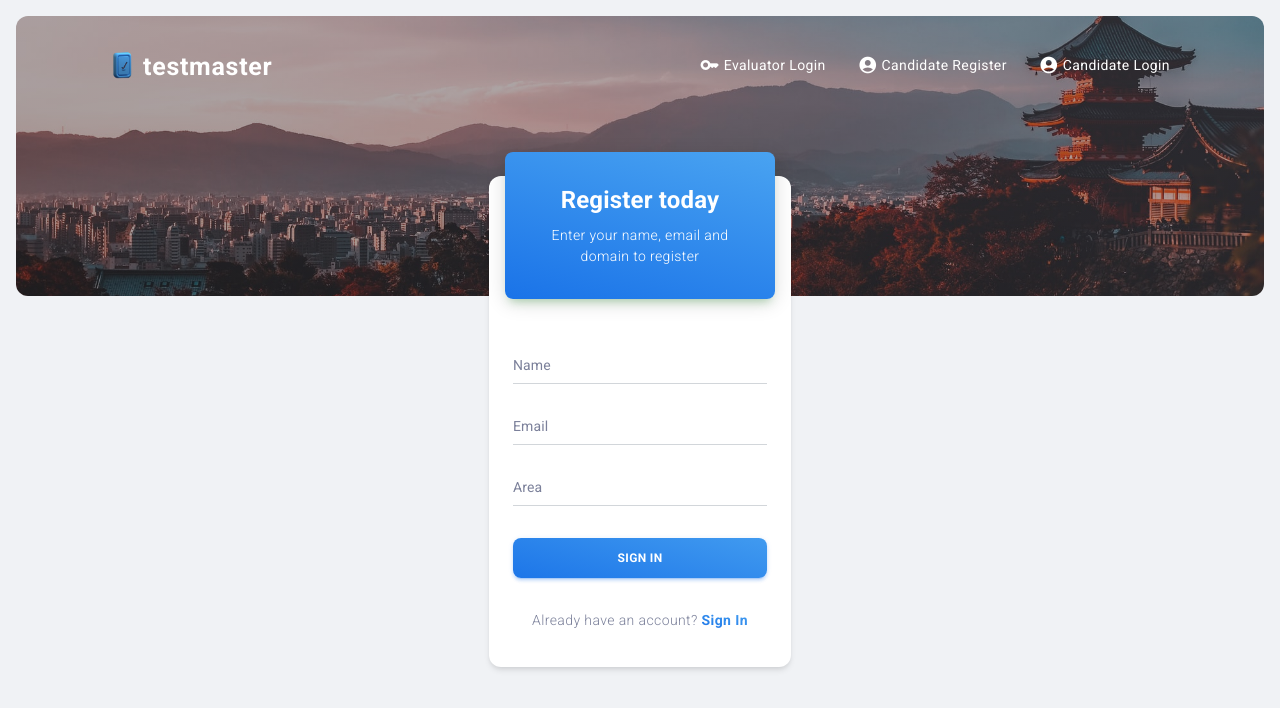
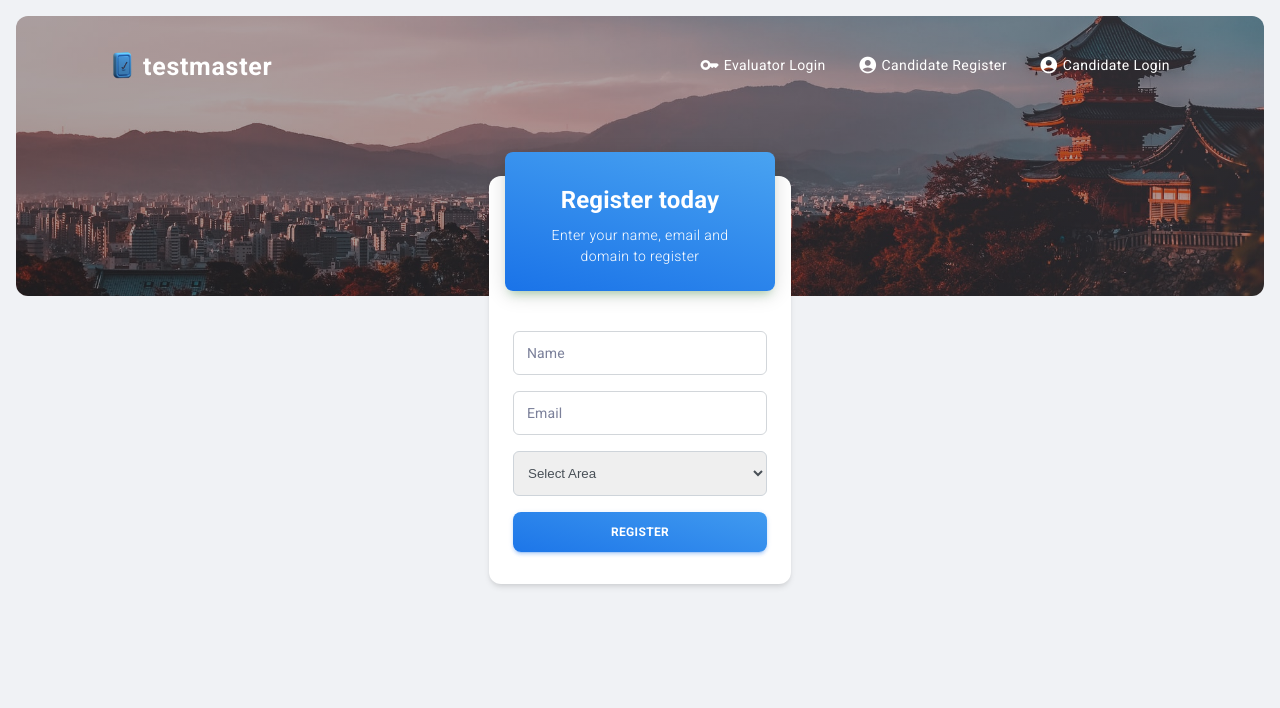
Before and after one commit to tirumalarowthu/OTES_latest, a React (Create React App) app in the folder material-react-app/: page /auth/register in a window 1280 px wide. Shown: the top 708 px of the page. Built offline with nearby package versions, Linux system fonts and the light colour scheme.

Commit message:
Candidate Register Module

```diff
--- a/material-react-app/src/auth/forgot-password/index.js
+++ b/material-react-app/src/auth/forgot-password/index.js
@@ -49,12 +49,16 @@ function ForgotPassword() {
 
     try {
       const response = await axios.post(`${process.env.REACT_APP_API_URL}/user/otp/send/${input.email}`)
-      if (response.status === 200 && response.data.gen_otp.length===6) {
+      console.log(response)
+      if (response.status === 200 &&response.data&&response.data.gen_otp && response.data.gen_otp.length===6) {
         console.log(response)
         localStorage.setItem('otp', response.data.gen_otp)
         localStorage.setItem('userEmail',input.email)
         setNotification(true);
         navigate("/auth/verify-OTP")
+      }else{
+        setLoading(false)
+        setError({ err: true, textError: "Something went wrong!" });
       }
 
       setError({ err: false, textError: "" });
--- a/material-react-app/src/auth/login/index.js
+++ b/material-react-app/src/auth/login/index.js
@@ -172,7 +172,7 @@ function Login() {
                 error={errors.passwordError}
               />
             </MDBox>
-            <MDBox display="flex" alignItems="center" ml={-1}>
+            {/* <MDBox display="flex" alignItems="center" ml={-1}>
               <Switch checked={rememberMe} onChange={handleSetRememberMe} />
               <MDTypography
                 variant="button"
@@ -183,7 +183,7 @@ function Login() {
               >
                 &nbsp;&nbsp;Remember me
               </MDTypography>
-            </MDBox>
+            </MDBox> */}
             <MDBox mt={4} mb={1}>
               <MDButton variant="gradient" color="info" fullWidth type="submit">
                 sign in
--- a/material-react-app/src/auth/register/index.js
+++ b/material-react-app/src/auth/register/index.js
@@ -5,12 +5,18 @@ import { Link } from "react-router-dom";
 // @mui material components
 import Card from "@mui/material/Card";
 import Checkbox from "@mui/material/Checkbox";
+import { ToastContainer, toast } from 'react-toastify';
+import "react-toastify/dist/ReactToastify.css";
 
 // Material Dashboard 2 React components
 import MDBox from "components/MDBox";
 import MDTypography from "components/MDTypography";
 import MDInput from "components/MDInput";
 import MDButton from "components/MDButton";
+import axios from 'axios';
+import { Form } from "react-bootstrap";
+
+
 
 // Authentication layout components
 import CoverLayout from "layouts/authentication/components/CoverLayout";
@@ -23,20 +29,19 @@ import { AuthContext } from "context";
 import { InputLabel } from "@mui/material";
 
 function Register() {
-  const authContext = useContext(AuthContext);
+  // const authContext = useContext(AuthContext);
 
   const [inputs, setInputs] = useState({
     name: "",
     email: "",
-    area: "",
-    agree: true,
+    area: "Select Area",
+    isApproved: false,
   });
 
   const [errors, setErrors] = useState({
     nameError: false,
     emailError: false,
     areaError: false,
-    agreeError: false,
     error: false,
     errorText: "",
   });
@@ -48,10 +53,15 @@ function Register() {
     });
   };
 
+  // const [isLoading, setIsLoading] = useState(false)
+  const [errorMessage, setErrorMessage] = useState("");
+  // const navigate = useNavigate();
+
+
   const submitHandler = async (e) => {
-    e.preventDefault();
-
-    const mailFormat = /^\w+([\.-]?\w+)*@\w+([\.-]?\w+)*(\.\w{2,3})+$/;
+      e.preventDefault();
+      // setIsLoading(true)
+      const mailFormat = /^\w+([\.-]?\w+)*@\w+([\.-]?\w+)*(\.\w{2,3})+$/;
 
     if (inputs.name.trim().length === 0) {
       setErrors({ ...errors, nameError: true });
@@ -67,53 +77,23 @@ function Register() {
       setErrors({ ...errors, areaError: true });
       return;
     }
-
-    // if (inputs.password.trim().length < 8) {
-    //   setErrors({ ...errors, passwordError: true });
-    //   return;
-    // }
-
-    // if (inputs.agree === false) {
-    //   setErrors({ ...errors, agreeError: true });
-    //   return;
-    // }
-
-    // here will be the post action to add a user to the db
-    const newUser = { name: inputs.name, email: inputs.email, password: inputs.password };
-
-    const myData = {
-      data: {
-        type: "users",
-        attributes: { ...newUser, password_confirmation: newUser.password },
-        relationships: {
-          roles: {
-            data: [
-              {
-                type: "roles",
-                id: "1",
-              },
-            ],
-          },
-        },
-      },
-    };
-
     try {
-      const response = await AuthService.register(myData);
-      // authContext.login(response.access_token, response.refresh_token);
+      const response = await axios.post(`${process.env.REACT_APP_API_URL}/register`,inputs)
+      if (response) {
+        console.log(response.data)
+        toast.info(response.data)
+      }
 
       setInputs({
         name: "",
         email: "",
         area: "",
-        agree: false,
       });
 
       setErrors({
         nameError: false,
         emailError: false,
         areaError: false,
-        agreeError: false,
         error: false,
         errorText: "",
       });
@@ -121,7 +101,13 @@ function Register() {
       setErrors({ ...errors, error: true, errorText: err.message });
       console.error(err);
     }
+
+
   };
+
+
+
+
 
   return (
     <CoverLayout image={bgImage}>
@@ -140,13 +126,13 @@ function Register() {
           <MDTypography variant="h4" fontWeight="medium" color="white" mt={1}>
             Register today
           </MDTypography>
-          <MDTypography display="block" variant="button" color="white" my={1}>
+          <MDTypography display="block" variant="button" color="white" mt={1}>
             Enter your name, email and domain to register
           </MDTypography>
         </MDBox>
         <MDBox pt={4} pb={3} px={3}>
           <MDBox component="form" role="form" method="POST" onSubmit={submitHandler}>
-            <MDBox mb={2}>
+            {/* <MDBox mb={2}>
               <MDInput
                 type="text"
                 label="Name"
@@ -191,9 +177,77 @@ function Register() {
                   The email must be valid
                 </MDTypography>
               )}
+            </MDBox> */}
+            <MDBox mb={2} >
+              <MDInput
+                type="text"
+                label="Name"
+                fullWidth
+                name="name"
+                value={inputs.name}
+                onChange={changeHandler}
+                error={errors.nameError}
+              />
+            </MDBox>
+            <MDBox mb={2} >
+              <MDInput
+                type="email"
+                label="Email"
+                fullWidth
+                value={inputs.email}
+                name="email"
+                onChange={changeHandler}
+                error={errors.emailError}
+                inputProps={{
+                  autoComplete: "email",
+                  form: {
+                    autoComplete: "off",
+                  },
+                }}
+              />
             </MDBox>
             <MDBox mb={2}>
-              <MDInput
+            <Form.Group controlId="questionTypeSelect">
+              {/* <Form.Label style={{ fontFamily: "revert-layer", fontWeight: "bold" }}>
+                Please Select Your Question Type
+              </Form.Label> */}
+              <Form.Control
+                as="select"
+                fullWidth
+                name="area"
+                value={inputs.area}
+                error = {errors.areaError}
+                onChange={changeHandler}
+                // onChange={(event) => {
+                //   setInputs({
+                //       ...inputs,
+                //       testStatus: event.target.value,
+                //   });
+                //   }}
+                style={{ width: "100%", height: '45px', marginBottom: "0px", border: "1px solid #ced4da", borderRadius: "6px", padding: '10px', color: '#495057' }}
+              >
+                <option value="">Select Area</option>
+                <option value="VLSI">VLSI</option>
+                <option value="SOFTWARE">Software</option>
+                <option value="EMBEDDED">Embedded</option>
+                {/* <option value="TEXT">Paragraph</option> */}
+              </Form.Control>
+            </Form.Group>
+            {/* <FormSelect
+                    style={{ width: '100%', height: '40px', textAlign:"start"}}
+                    // label = "Select Area"
+                    label="test-status-label"
+                    // id="test-status-select"
+                    value={inputs.area}
+                    name="area"
+                >
+                    <MenuItem value="">Select Area</MenuItem>
+                    <MenuItem value="VLSI">VLSI</MenuItem>
+                    <MenuItem value="SOFTWARE">Software</MenuItem>
+                    <MenuItem value="EMBEDDED">Embedded</MenuItem>
+
+              </FormSelect> */}
+              {/* <MDInput
                 type="select"
                 label="Area"
                 variant="standard"
@@ -207,7 +261,7 @@ function Register() {
                 <MDTypography variant="caption" color="error" fontWeight="light">
                   Please select the area !
                 </MDTypography>
-              )}
+              )} */}
             </MDBox>
             {/* <MDBox mb={2}>
               <MDInput
@@ -258,12 +312,12 @@ function Register() {
                 {errors.errorText}
               </MDTypography>
             )} */}
-            <MDBox mt={4} mb={1}>
+            <MDBox mt={2} mb={1}>
               <MDButton variant="gradient" color="info" fullWidth type="submit">
-                sign in
+                Register
               </MDButton>
             </MDBox>
-            <MDBox mt={3} mb={1} textAlign="center">
+            {/* <MDBox mt={3} mb={1} textAlign="center">
               <MDTypography variant="button" color="text">
                 Already have an account?{" "}
                 <MDTypography
@@ -274,10 +328,10 @@ function Register() {
                   fontWeight="medium"
                   textGradient
                 >
-                  Sign In
+                  Register
                 </MDTypography>
               </MDTypography>
-            </MDBox>
+            </MDBox> */}
           </MDBox>
         </MDBox>
       </Card>
@@ -286,3 +340,78 @@ function Register() {
 }
 
 export default Register;
+
+
+
+// const submitHandlerDummy = async (e) => {
+//   e.preventDefault();
+
+//   const mailFormat = /^\w+([\.-]?\w+)*@\w+([\.-]?\w+)*(\.\w{2,3})+$/;
+
+//   if (inputs.name.trim().length === 0) {
+//     setErrors({ ...errors, nameError: true });
+//     return;
+//   }
+
+//   if (inputs.email.trim().length === 0 || !inputs.email.trim().match(mailFormat)) {
+//     setErrors({ ...errors, emailError: true });
+//     return;
+//   }
+
+//   if (inputs.area.trim().length < 4) {
+//     setErrors({ ...errors, areaError: true });
+//     return;
+//   }
+
+//   // if (inputs.password.trim().length < 8) {
+//   //   setErrors({ ...errors, passwordError: true });
+//   //   return;
+//   // }
+
+//   // if (inputs.agree === false) {
+//   //   setErrors({ ...errors, agreeError: true });
+//   //   return;
+//   // }
+
+//   // here will be the post action to add a user to the db
+//   const newUser = { name: inputs.name, email: inputs.email, password: inputs.password };
+
+//   const myData = {
+//     data: {
+//       type: "users",
+//       attributes: { ...newUser, password_confirmation: newUser.password },
+//       relationships: {
+//         roles: {
+//           data: [
+//             {
+//               type: "roles",
+//               id: "1",
+//             },
+//           ],
+//         },
+//       },
+//     },
+//   };
+
+//   try {
+//     const response = await AuthService.register(myData);
+//     // authContext.login(response.access_token, response.refresh_token);
+
+//     setInputs({
+//       name: "",
+//       email: "",
+//       area: "",
+//     });
+
+//     setErrors({
+//       nameError: false,
+//       emailError: false,
+//       areaError: false,
+//       error: false,
+//       errorText: "",
+//     });
+//   } catch (err) {
+//     setErrors({ ...errors, error: true, errorText: err.message });
+//     console.error(err);
+//   }
+// };
```
Also changed, not shown: material-react-app/src/app_components/CandidateManage/CandidateListData.js (+14 -3 lines).
